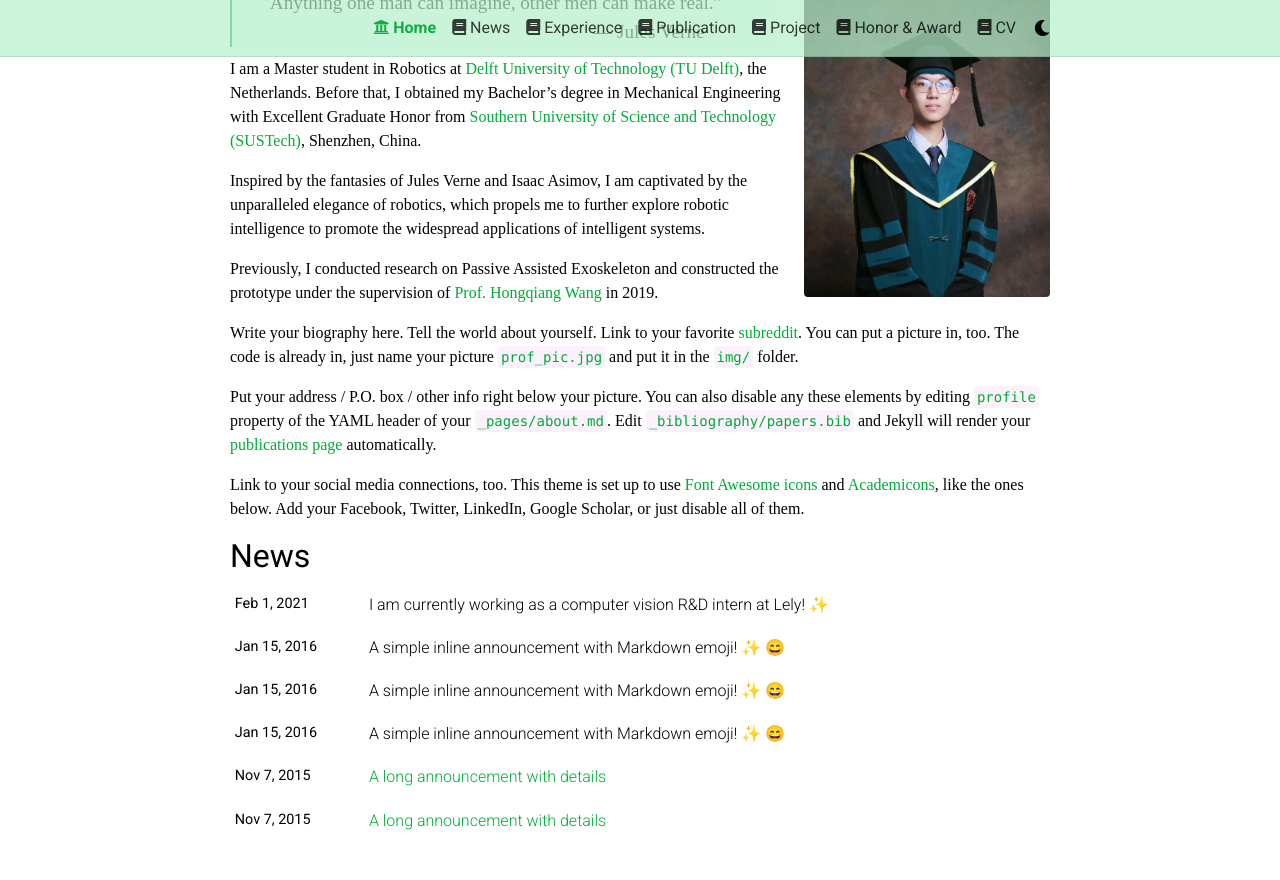
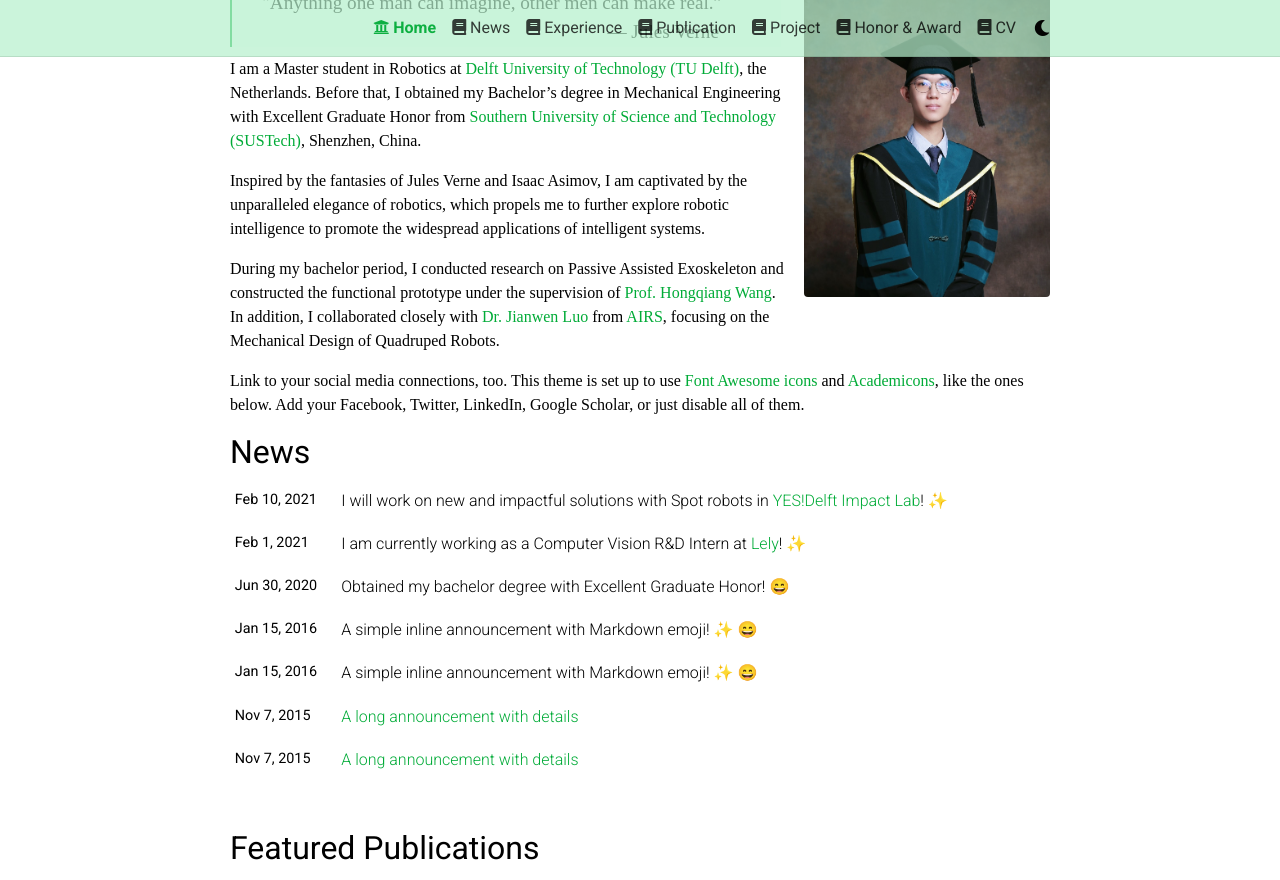
Before and after one commit to Kyle-Xu001/kyle-xu001.github.io, a Jekyll site: the page built from _pages/about.md, in a window 1280 px wide and 900 px high, scrolled down 205 px, cut to the strip 0-880 px from the top of the window. Built offline with Jekyll 4.4.1, drawn with Linux system fonts in a browser that asks for light colours; nearby versions of some CDN libraries; emoji names are drawn with the system emoji font; comment, search, counter and statistics services are not loaded; a style sheet for code colours, icons or effects is not loaded.

Commit message:
update about me

```diff
--- a/_pages/about.md
+++ b/_pages/about.md
@@ -18,17 +18,13 @@ social: true  # includes social icons at the bottom of the page
 <blockquote>
 "Anything one man can imagine, other men can make real.”
 <br>
-&emsp; &emsp; &emsp; &emsp; &emsp; &emsp; &emsp; &emsp; &emsp; &emsp; &emsp; &emsp;&emsp; &emsp;  ― Jules Verne
+&emsp; &emsp; &emsp; &emsp; &emsp; &emsp; &emsp; &emsp; &emsp; &emsp; &emsp; &emsp;&emsp; &emsp; &ensp;  ― Jules Verne
 </blockquote>
 
 I am a Master student in Robotics at [Delft University of Technology (TU Delft)](https://www.tudelft.nl/en/), the Netherlands. Before that, I obtained my Bachelor's degree in Mechanical Engineering with **Excellent Graduate Honor** from [Southern University of Science and Technology (SUSTech)](https://www.sustech.edu.cn/en/), Shenzhen, China.
 
 Inspired by the fantasies of Jules Verne and Isaac Asimov, I am captivated by the unparalleled elegance of robotics, which propels me to further explore robotic intelligence to promote the widespread applications of intelligent systems.
 
-Previously, I conducted research on Passive Assisted Exoskeleton and constructed the prototype under the supervision of [Prof. Hongqiang Wang](https://faculty.sustech.edu.cn/wanghq/en/) in 2019.
-
-Write your biography here. Tell the world about yourself. Link to your favorite [subreddit](http://reddit.com). You can put a picture in, too. The code is already in, just name your picture `prof_pic.jpg` and put it in the `img/` folder.
-
-Put your address / P.O. box / other info right below your picture. You can also disable any these elements by editing `profile` property of the YAML header of your `_pages/about.md`. Edit `_bibliography/papers.bib` and Jekyll will render your [publications page](/al-folio/publications/) automatically.
+During my bachelor period, I conducted research on Passive Assisted Exoskeleton and constructed the functional prototype under the supervision of [Prof. Hongqiang Wang](https://faculty.sustech.edu.cn/wanghq/en/). In addition, I collaborated closely with [Dr. Jianwen Luo](https://sites.google.com/view/jianwen-luo/home) from [AIRS](https://airs.cuhk.edu.cn/en), focusing on the Mechanical Design of Quadruped Robots.
 
 Link to your social media connections, too. This theme is set up to use [Font Awesome icons](http://fortawesome.github.io/Font-Awesome/) and [Academicons](https://jpswalsh.github.io/academicons/), like the ones below. Add your Facebook, Twitter, LinkedIn, Google Scholar, or just disable all of them.
```
Also changed, not shown: _news/announcement_1.md (+1 -1 lines), _news/announcement_3.md (+2 -2 lines), _news/announcement_7.md (added, +7 -0 lines).
